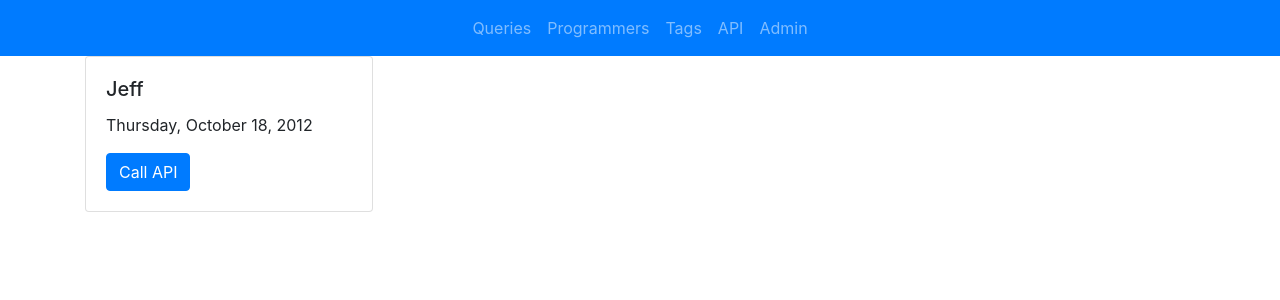
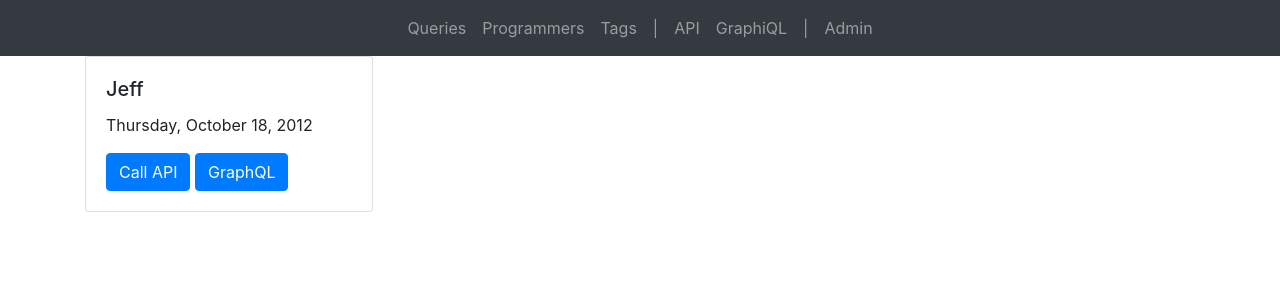
Before and after one commit to jeffeck/query_manager, a Django app: page /programmers/1/ in a window 1280 px wide. Shown: the top 300 px of the page. Run offline with Django 3.2, Linux system fonts and the light colour scheme; data comes from the database, SQL or seed files in the repository; some libraries are stand-ins or nearby versions.

Commit message:
nav changes

```diff
--- /dev/null
+++ b/desktop.ini
@@ -0,0 +1,4 @@
+[.ShellClassInfo]
+InfoTip=This folder is shared online.
+IconFile=C:\Program Files\Google\Drive\googledrivesync.exe
+IconIndex=16
--- a/drf_api/drf_api/urls.py
+++ b/drf_api/drf_api/urls.py
@@ -24,8 +24,12 @@ from .schema import schema
 urlpatterns = [
     path('', include('querymanager.urls')),
     path('api-auth/', include('api.urls')),
-    path('graphql', GraphQLView.as_view(
+    path('graphql/', GraphQLView.as_view(
         graphiql=True,
+        schema=schema
+    )),
+    path('gql/', GraphQLView.as_view(
+        graphiql=False,
         schema=schema
     )),
     path('admin/', admin.site.urls),
--- a/drf_api/querymanager/templates/querymanager/nav.html
+++ b/drf_api/querymanager/templates/querymanager/nav.html
@@ -1,4 +1,4 @@
-<nav class="navbar navbar-expand-lg navbar-dark bg-primary">
+<nav class="navbar navbar-expand-lg navbar-dark bg-dark">
 	<button class="navbar-toggler" type="button" data-toggle="collapse" data-target="#navbarsExample08" aria-controls="navbarsExample08" aria-expanded="false" aria-label="Toggle navigation">
 		<span class="navbar-toggler-icon"></span>
 	</button>
@@ -16,9 +16,22 @@
 			<li class="nav-item {{ tags_active }}">
 				<a class="nav-link" href="{% url 'tag_list' %}">Tags</a>
 			</li>
+
+			<li class="nav-item {{ tags_active }}">
+				<a class="nav-link" href="#">|</a>
+			</li>
+
 			<li class="nav-item">
 				<a class="nav-link" href="/api-auth/">API</a>
 			</li>
+			<li class="nav-item">
+				<a class="nav-link" href="/graphql/">GraphiQL</a>
+			</li>
+
+			<li class="nav-item {{ tags_active }}">
+				<a class="nav-link" href="#">|</a>
+			</li>
+
 			<li class="nav-item">
 				<a class="nav-link" href="/admin/">Admin</a>
 			</li>
--- a/drf_api/querymanager/templates/querymanager/programmer_detail.html
+++ b/drf_api/querymanager/templates/querymanager/programmer_detail.html
@@ -4,6 +4,31 @@
 
 {% block script %}
 <script>
+
+    $(".gql").click(function () {
+        // api_id = $(this)[0].id;
+        // programmer_id = api_id.substring(4,);
+        console.log('gql clicked');
+
+        qry = "{programmer{name}}";
+
+        $.ajax({
+            url: '/gql?query=' + qry,
+            dataType: 'json',
+            success: function(result) {
+                console.log(result);
+                // apply logic to result of api call
+                // rev_title = result.title.split("").reverse().join("");
+                // modify dom with new information
+                // $("#title").text(result.title);
+                // $("#hiredate").text("Hired on: " + result.hire_date);
+            },
+            error: function(status, exception) {
+                alert('error message fired')
+            }
+        });
+    });
+
 
     $(".api").click(function () {
         api_id = $(this)[0].id;
@@ -46,6 +71,7 @@
                 <p class="card-text" id="hiredate">{{ programmer.hire_date|date:'l, F d, Y' }}</p>
                 <p class="card-text" id="title"></p>
                 <a href="#" class="btn btn-primary api" id="api_{{ programmer.programmer_id }}">Call API</a>
+                <a href="#" class="btn btn-primary gql" id="gql_{{ programmer.programmer_id }}">GraphQL</a>
             </div>
           </div>
 
```
